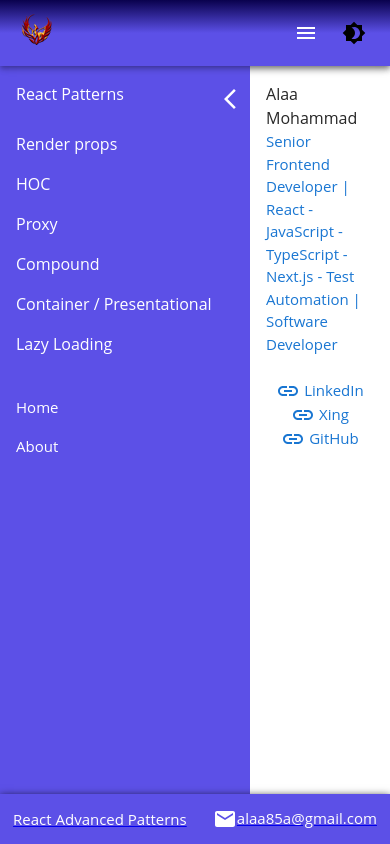
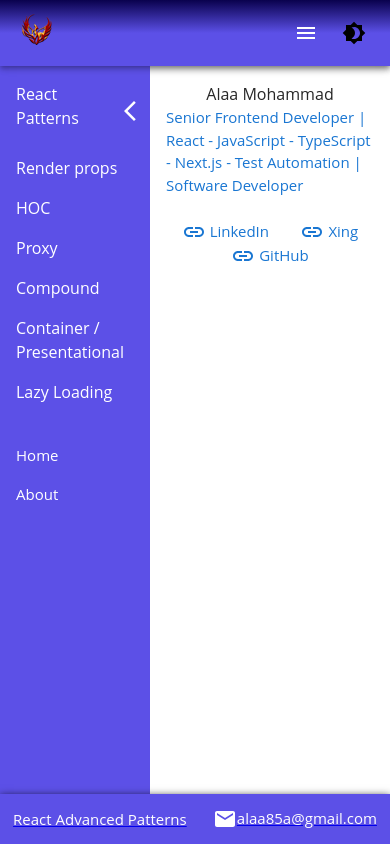
Before and after one commit to alaa-m1/react-advanced-patterns, a React (Create React App) app: page / in a window 390 px wide. Built offline with nearby package versions, Linux system fonts and the light colour scheme; a web font is replaced by a local one.

Commit message:
style: Update [Sidebar] style regarding small screens

```diff
--- a/src/assets/style/App.scss
+++ b/src/assets/style/App.scss
@@ -39,6 +39,7 @@
 
 .footer-section {
   display: flex;
+  flex-wrap: wrap;
   justify-content: space-around;
   align-items: center;
   height: 50px;
@@ -62,7 +63,7 @@
 }
 .sidebar-min {
   transition: all 0.3s;
-  width: 50px;
+  width: 40px;
 }
 
 .central-container {
--- a/src/pages/AppLayout/components/Sidebar/Sidebar.tsx
+++ b/src/pages/AppLayout/components/Sidebar/Sidebar.tsx
@@ -34,6 +34,7 @@ export const Sidebar = ({
       sx={{
         height: "100%",
         backgroundColor: "secondary.light",
+        maxWidth: isSmallScreen ? 150 : 250,
       }}
     >
       {!fullWidth && (
@@ -47,7 +48,7 @@ export const Sidebar = ({
       )}
       {fullWidth && (
         <StyledList
-          sx={{ width: "100%", maxWidth: 360 }}
+          sx={{ width: "100%", maxWidth: isSmallScreen ? 150 : 250 }}
           aria-labelledby="nested-list-subheader"
         >
           <Box
```
